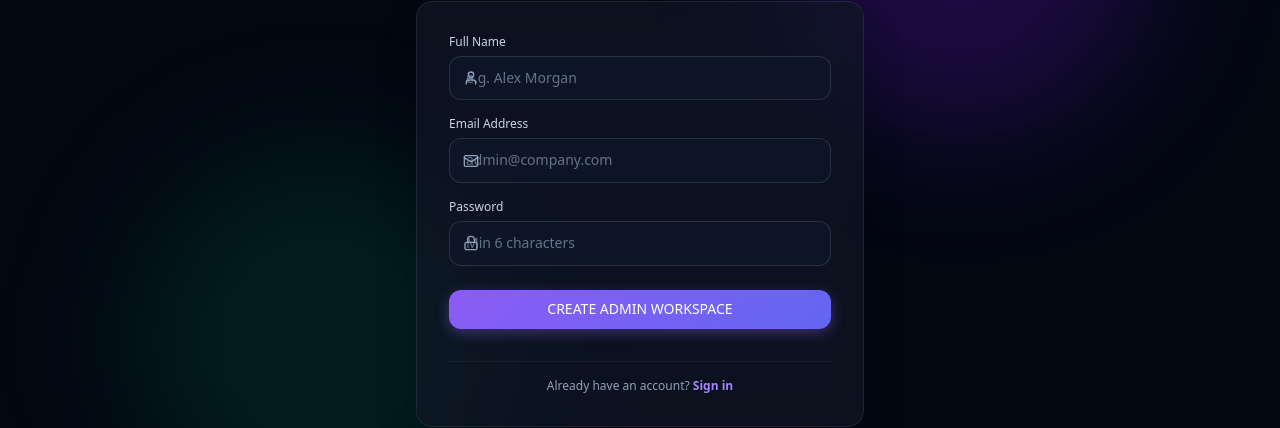
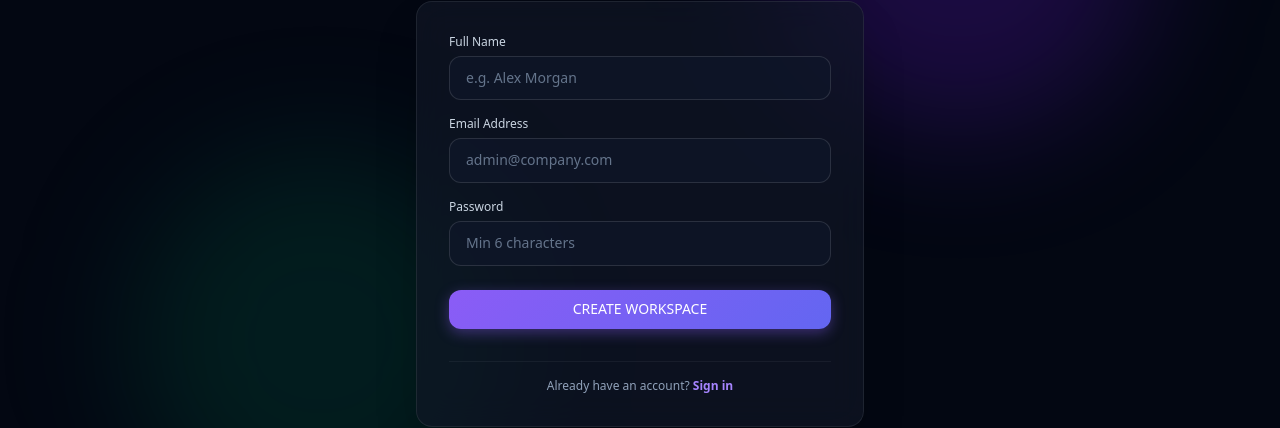
Before and after one commit to AniSmart-86/task-manager, a Next.js app: page /signup in a window 1280 px wide. Shown: the part 260-688 px from the top of the page. Built offline with nearby package versions, Linux system fonts and the light colour scheme.

Commit message:
refactor: update branding from Taskify SaaS to TaskPilot and adjust email content

```diff
--- a/app/accept-invite/page.tsx
+++ b/app/accept-invite/page.tsx
@@ -105,7 +105,7 @@ function AcceptInviteForm() {
   return (
     <div className="w-full max-w-md relative z-10">
       <div className="text-center mb-6">
-        <div className="inline-flex h-14 w-14 items-center justify-center rounded-2xl bg-gradient-to-tr from-violet-600 to-indigo-500 shadow-xl shadow-violet-500/30 mb-4">
+        <div className="inline-flex h-14 w-14 items-center justify-center rounded-2xl bg-linear-to-tr from-violet-600 to-indigo-500 shadow-xl shadow-violet-500/30 mb-4">
           <LuSquareCheck className="h-8 w-8 text-white" />
         </div>
         <h1 className="text-2xl font-bold tracking-tight text-white">Join Workspace</h1>
--- a/app/api/invites/route.ts
+++ b/app/api/invites/route.ts
@@ -47,7 +47,7 @@ export async function POST(request: Request) {
       expiresAt,
     });
 
-    const origin = request.headers.get("origin") || request.headers.get("referer") || "http://localhost:3000";
+    const origin = request.headers.get("origin") || request.headers.get("referer") || "https://task-manager-nine-azure-77.vercel.app";
     const inviteLink = `${origin.replace(/\/$/, "")}/accept-invite?token=${token}`;
 
     const emailResult = await sendWorkerInviteEmail({
--- a/app/login/page.tsx
+++ b/app/login/page.tsx
@@ -69,7 +69,7 @@ export default function LoginPage() {
           <div className="inline-flex h-14 w-14 items-center justify-center rounded-2xl bg-linear-to-tr from-violet-600 to-indigo-500 shadow-xl shadow-violet-500/30 mb-4">
             <LuSquareCheck className="h-8 w-8 text-white" />
           </div>
-          <h1 className="text-2xl font-bold tracking-tight text-white">Taskify SaaS</h1>
+          <h1 className="text-2xl font-bold tracking-tight text-white">TaskPilot</h1>
           <p className="text-xs text-slate-400 mt-1">Sign in to access your task workspace</p>
         </div>
 
--- a/app/signup/page.tsx
+++ b/app/signup/page.tsx
@@ -77,7 +77,7 @@ export default function SignUpPage() {
             <div>
               <label className="block mb-1.5 font-medium text-slate-300">Full Name</label>
               <div className="relative">
-                <LuUser className="absolute left-3.5 top-1/2 -translate-y-1/2 h-4 w-4 text-slate-400" />
+
                 <input
                   type="text"
                   placeholder="e.g. Alex Morgan"
@@ -91,7 +91,7 @@ export default function SignUpPage() {
             <div>
               <label className="block mb-1.5 font-medium text-slate-300">Email Address</label>
               <div className="relative">
-                <LuMail className="absolute left-3.5 top-1/2 -translate-y-1/2 h-4 w-4 text-slate-400" />
+
                 <input
                   type="email"
                   placeholder="admin@company.com"
@@ -105,7 +105,7 @@ export default function SignUpPage() {
             <div>
               <label className="block mb-1.5 font-medium text-slate-300">Password</label>
               <div className="relative">
-                <LuLock className="absolute left-3.5 top-1/2 -translate-y-1/2 h-4 w-4 text-slate-400" />
+
                 <input
                   type="password"
                   placeholder="Min 6 characters"
@@ -129,7 +129,7 @@ export default function SignUpPage() {
                   <span>Creating Workspace...</span>
                 </>
               ) : (
-                "CREATE ADMIN WORKSPACE"
+                "CREATE WORKSPACE"
               )}
             </button>
 
--- a/lib/email.ts
+++ b/lib/email.ts
@@ -12,8 +12,8 @@ export async function sendWorkerInviteEmail({
   inviteLink: string;
   inviterName: string;
 }) {
-  const fromEmail = process.env.RESEND_FROM_EMAIL || "onboarding@resend.dev";
-  const subject = `${inviterName} invited you to join Taskify SaaS Workspace`;
+  const fromEmail = process.env.RESEND_FROM_EMAIL || "noreply@giftahub.com";
+  const subject = `${inviterName} invited you to join TaskPilot Workspace`;
 
   const htmlContent = `
     <!DOCTYPE html>
@@ -32,9 +32,9 @@ export async function sendWorkerInviteEmail({
       </head>
       <body>
         <div class="container">
-          <div class="logo">⚡ Taskify SaaS</div>
+          <div class="logo">⚡ TaskPilot</div>
           <h2>You're Invited!</h2>
-          <p><strong>${inviterName}</strong> has invited you to join their workspace on Taskify SaaS as a team worker.</p>
+          <p><strong>${inviterName}</strong> has invited you to join their workspace on TaskPilot as a team worker.</p>
           <p>Click the button below to complete your profile setup, set your password, and start collaborating on tasks:</p>
           <div style="text-align: center;">
             <a href="${inviteLink}" class="btn">Accept Invitation & Set Password</a>
```
